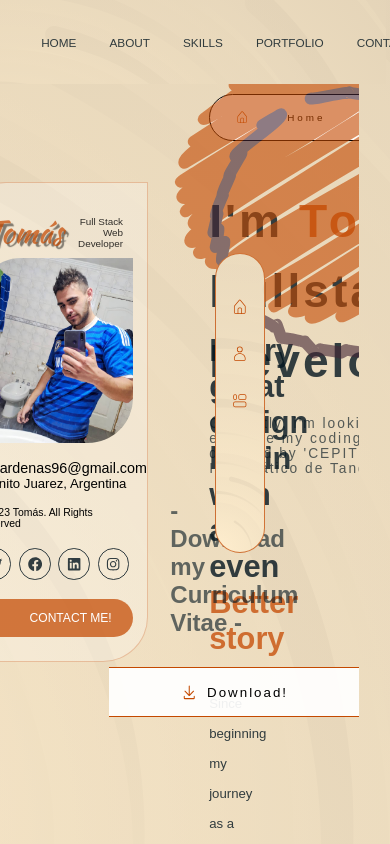
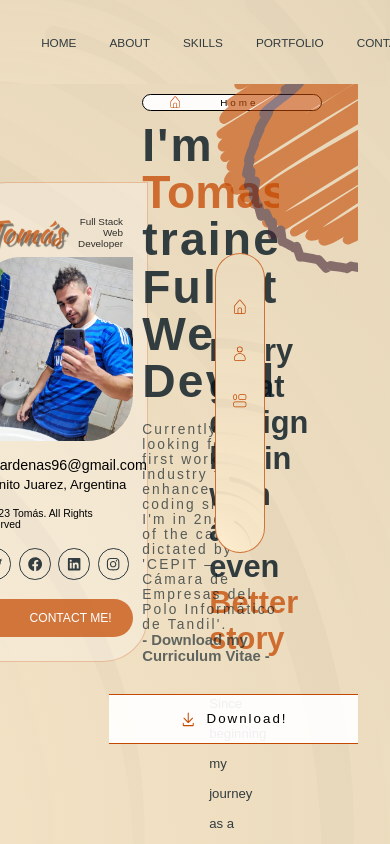
Before and after one commit to tomascardenas96/portfolio, a React (Vite) app: page / in a window 390 px wide. Shown: the top 844 px of the page. Built offline with nearby package versions, Linux system fonts and the light colour scheme; some icons are missing; a web font is replaced by a local one.

Commit message:
responsive Home page max-width: 1300px

```diff
--- a/src/App.css
+++ b/src/App.css
@@ -7,6 +7,10 @@
   list-style: none;
   font-family: "Inclusive Sans", sans-serif;
   scroll-behavior: smooth;
+}
+
+html {
+  font-size: 16px;
 }
 
 /* width */
--- a/src/style/Home.css
+++ b/src/style/Home.css
@@ -1,6 +1,6 @@
 .home-page__container {
   margin-left: 28vw;
-  width: calc(100vw - 28.7vw);
+  width: calc(100vw - 29vw);
   height: 100vh;
 }
 
@@ -42,19 +42,19 @@
   letter-spacing: 5px;
 }
 
+.home-page__personal-info__container {
+  display: flex;
+  flex-direction: column;
+  height: 100%;
+  justify-content: space-between;
+}
+
 .home-page__personal-info p {
   margin-top: 20px;
   color: #04151fa7;
   font-size: 1.25rem;
   width: 450px;
   letter-spacing: 2px;
-}
-
-.home-page__personal-info__container {
-  display: flex;
-  flex-direction: column;
-  height: 100%;
-  justify-content: space-between;
 }
 
 .home-page__download {
@@ -64,3 +64,44 @@
   align-items: center;
   justify-content: space-around;
 }
+
+@media (max-width: 1300px) {
+  html {
+    font-size: 11px;
+  }
+
+  .home-page {
+    width: 90%;
+    padding: 10px 3rem 15vh 3rem;
+  }
+
+  .home-page__svg {
+    width: 25rem;
+    top: -6rem;
+    right: -11rem;
+  }
+
+  .home-page__personal-info {
+    margin-top: 1rem;
+    width: 35vw;
+  }
+
+  .home-page__personal-info h1 {
+    letter-spacing: 0.2rem;
+    line-height: 4.3rem;
+  }
+
+  .home-page__personal-info h1 span {
+    letter-spacing: 0;
+  }
+
+  .home-page__personal-info p {
+    margin-top: 1.5rem;
+    width: 100%;
+    letter-spacing: 0.2rem;
+  }
+
+  .home-page__download {
+    font-size: 0.9rem;
+  }
+}
--- a/src/style/SideCard.css
+++ b/src/style/SideCard.css
@@ -1,8 +1,4 @@
-@import url('https://fonts.googleapis.com/css2?family=Kaushan+Script&display=swap');
-
-body {
-  font-size: 16px;
-}
+@import url("https://fonts.googleapis.com/css2?family=Kaushan+Script&display=swap");
 
 .side-card__container {
   width: 28vw;
@@ -42,7 +38,7 @@ body {
 
 .side-card__content__header p:first-child {
   font-size: 2.8rem;
-  font-family: 'Kaushan Script', cursive;
+  font-family: "Kaushan Script", cursive;
   text-shadow: 3px 3px 1px rgba(0, 0, 0, 0.482);
   display: flex;
   align-items: center;
@@ -138,8 +134,6 @@ body {
   font-size: 2rem;
 }
 
-
-
 @media (max-width: 1300px) {
   html {
     font-size: 11px;
@@ -170,7 +164,7 @@ body {
   }
 
   .side-card__content__info p:nth-child(2) {
-    margin-top: -1.5rem;
+    margin-top: -1.2rem;
   }
 
   .side-card__content__social {
```
